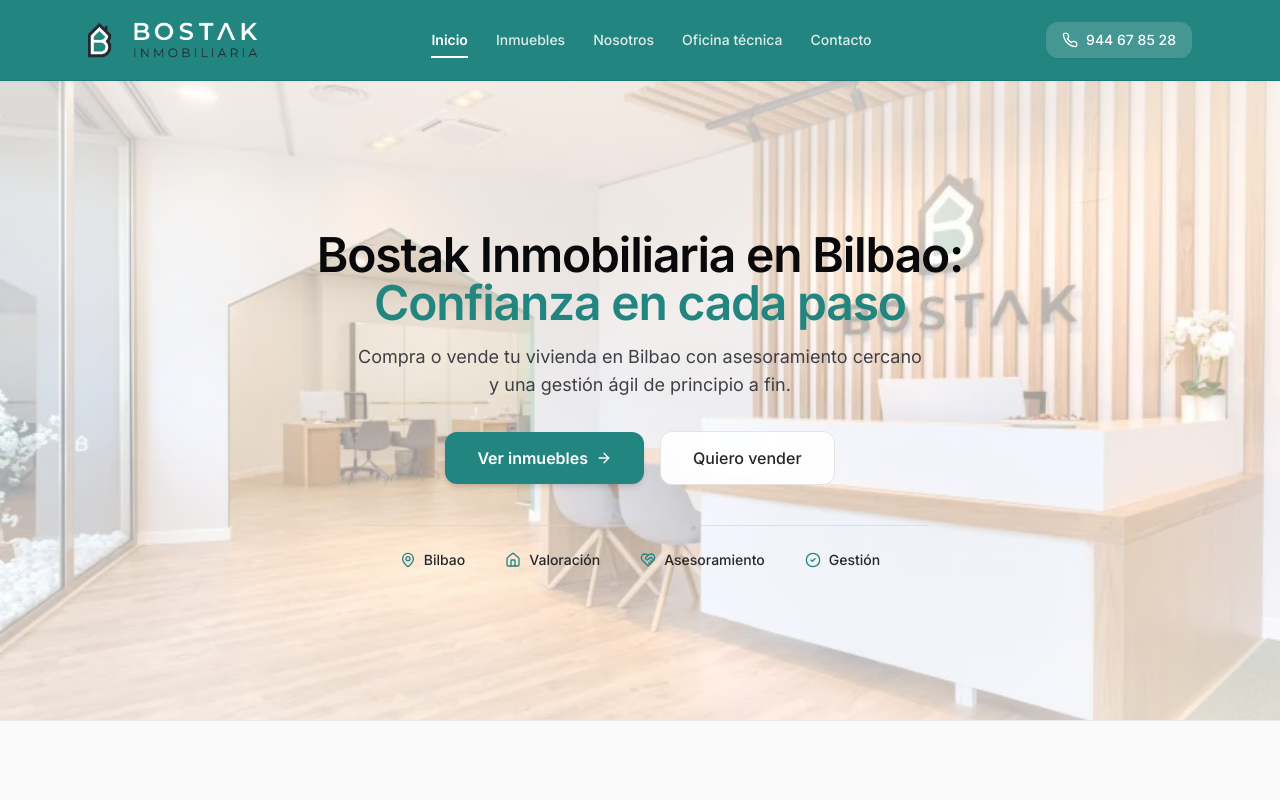
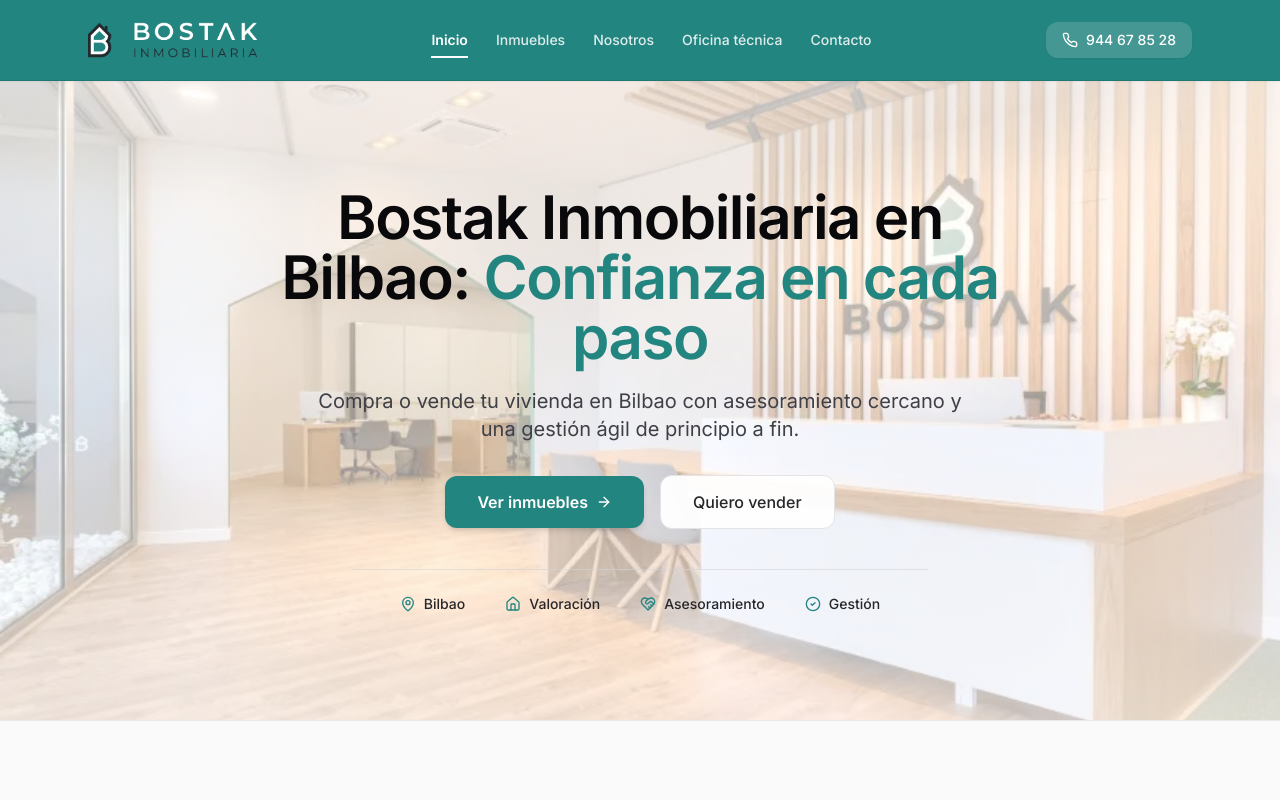
Before and after one commit to victooorltt/bostak-inmobiliaria, a Next.js app: page / in a window 1280 px wide. Shown: the top 800 px of the page. Built offline with nearby package versions, Linux system fonts and the light colour scheme.

Commit message:
feat: increase font size of hero title and subtitle across all pages

```diff
--- a/app/page.tsx
+++ b/app/page.tsx
@@ -161,13 +161,13 @@
         </div>
 
         {/* Centered content container directly over image */}
-        <div className="relative z-10 mx-auto max-w-4xl px-6 py-16 lg:py-24 text-center w-full">
-          <div className="max-w-2xl mx-auto">
-            <h1 className="text-3xl sm:text-4xl lg:text-5xl font-semibold tracking-tight text-zinc-950 leading-[1.15]">
+        <div className="relative z-10 mx-auto max-w-5xl px-6 py-16 lg:py-24 text-center w-full">
+          <div className="max-w-3xl mx-auto">
+            <h1 className="text-4xl sm:text-5xl lg:text-6xl font-semibold tracking-tight text-zinc-950 leading-[1.12]">
               Bostak Inmobiliaria en Bilbao:{' '}
               <span className="text-[#238580]">Confianza en cada paso</span>
             </h1>
-            <p className="mt-4 text-base sm:text-lg text-zinc-700 leading-relaxed font-normal max-w-xl mx-auto">
+            <p className="mt-5 text-lg sm:text-xl text-zinc-700 leading-relaxed font-normal max-w-2xl mx-auto">
               Compra o vende tu vivienda en Bilbao con asesoramiento cercano y una gestión ágil de principio a fin.
             </p>
 
--- a/components/PageHero.tsx
+++ b/components/PageHero.tsx
@@ -39,13 +39,13 @@
       </div>
 
       {/* Centered content directly over image - exactly 2 levels: Title + Subtitle */}
-      <div className="relative z-10 mx-auto max-w-4xl px-6 py-16 lg:py-20 text-center w-full">
-        <div className="max-w-2xl mx-auto">
-          <h1 className="text-3xl sm:text-4xl lg:text-5xl font-semibold tracking-tight text-zinc-950 leading-[1.15]">
+      <div className="relative z-10 mx-auto max-w-5xl px-6 py-16 lg:py-20 text-center w-full">
+        <div className="max-w-3xl mx-auto">
+          <h1 className="text-4xl sm:text-5xl lg:text-6xl font-semibold tracking-tight text-zinc-950 leading-[1.12]">
             {title}
           </h1>
           {subtitle && (
-            <p className="mt-4 text-base sm:text-lg text-zinc-700 leading-relaxed font-normal">
+            <p className="mt-5 text-lg sm:text-xl text-zinc-700 leading-relaxed font-normal max-w-2xl mx-auto">
               {subtitle}
             </p>
           )}
```
